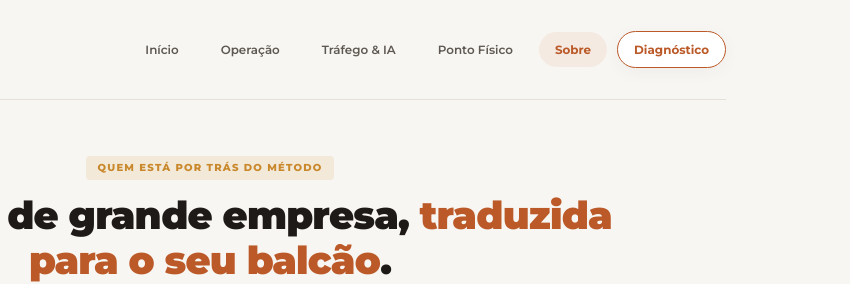
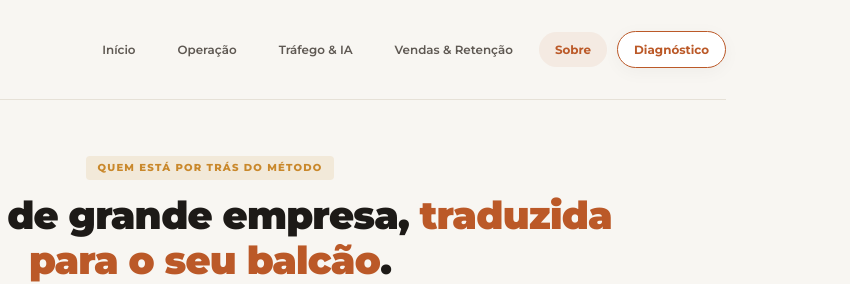
Before and after one commit to ardor-lab/ardor-site, a plain HTML site: page sobre.html in a window 1280 px wide. Shown: the top 284 px of the page, 430-1280 px from the left. Drawn offline with Linux system fonts and the light colour scheme.

Commit message:
Update sobre.html

```diff
--- a/sobre.html
+++ b/sobre.html
@@ -860,7 +860,7 @@
         <a href="index.html" class="nav-link">Início</a>
         <a href="operacao-e-margem.html" class="nav-link">Operação</a>
         <a href="ativos-digitais-e-ia.html" class="nav-link">Tráfego & IA</a>
-        <a href="experiencia-de-salao.html" class="nav-link">Ponto Físico</a>
+        <a href="experiencia-de-salao.html" class="nav-link">Vendas & Retenção</a>
         <a href="sobre.html" class="nav-link active">Sobre</a>
         <a href="ativos-digitais-e-ia.html#scanner" class="nav-link nav-link-cta">Diagnóstico</a>
 
@@ -1014,7 +1014,7 @@
           <span class="drawer-arrow">→</span>
         </a>
         <a href="experiencia-de-salao.html" class="drawer-link">
-          <span>Ponto Físico & Ativação</span>
+          <span>Vendas Presenciais & Retenção</span>
           <span class="drawer-arrow">→</span>
         </a>
         <a href="sobre.html" class="drawer-link" style="background: rgba(255, 255, 255, 0.9); border-color: var(--terracotta);">
```
